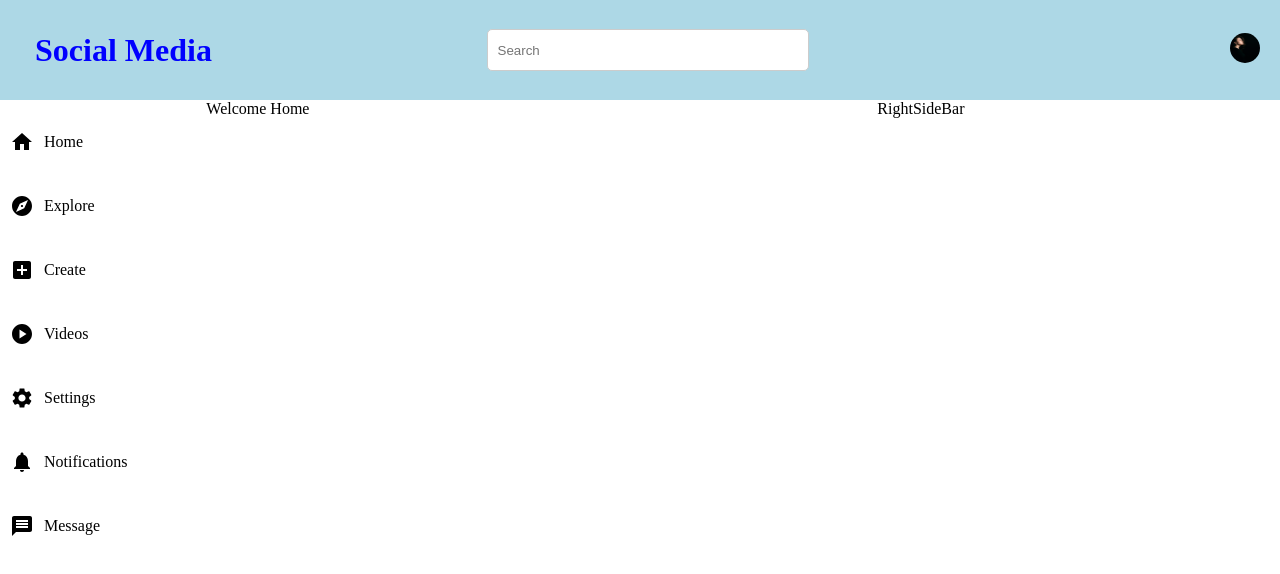
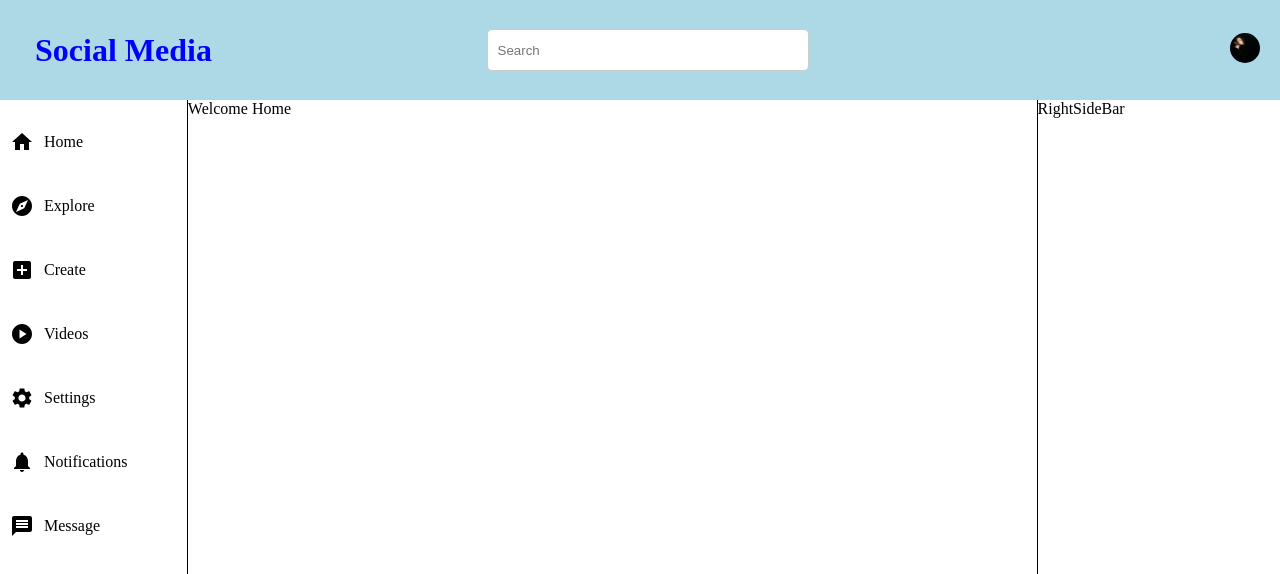
Before and after one commit to DattaPavanLovisetti/my-react-website, a React (Create React App) app: page /homepage in a window 1280 px wide. Shown: the top 574 px of the page. Built offline with nearby package versions, Linux system fonts and the light colour scheme.

Commit message:
Added when clicked logout it will go to login page and changed css

```diff
--- a/src/Home page/Feed/Feed.css
+++ b/src/Home page/Feed/Feed.css
@@ -1,4 +1,4 @@
 .feed-main {
-    flex: 5;
+    flex: 7;
     overflow-y: auto;
 }
--- a/src/Home page/Left Side Bar/LeftSideBar.css
+++ b/src/Home page/Left Side Bar/LeftSideBar.css
@@ -3,7 +3,7 @@
     overflow-y: auto;
     max-height: 100%;
     padding-right: 5px;
-    /* overflow-x: hidden; */
+    border-right:  1px solid black;
 }
 
 .leftsidebar-icons {
@@ -26,6 +26,5 @@
 
 .leftsidebar-icons:hover{
     background-color: #f0f0f0;
-    width: 100%;
     border-radius: 20px;
 }
--- a/src/Home page/Right Side Bar/RightSideBar.css
+++ b/src/Home page/Right Side Bar/RightSideBar.css
@@ -1,5 +1,6 @@
 .rightsidebar-main {
-    flex: 3;
+    flex: 2;
     overflow-y: auto;
     max-height: 100%;
+    border-left: 1px solid black;
 }
--- a/src/Home page/Top Bar/TopBar.css
+++ b/src/Home page/Top Bar/TopBar.css
@@ -20,7 +20,6 @@
     outline: none;
     height: 30px;
     width: 300px;
-    /* width: 100%; */
     padding: 5px 10px;
     border-radius: 5px;
     border: 1px solid #ccc;
@@ -35,7 +34,6 @@
     border: 1px solid #ccc;
     box-shadow: 0 2px 5px rgba(0, 0, 0, 0.2);
     border-radius: 5px;
-    /* z-index: 10; */
 }
 
 .search-dropdown ul {
--- a/src/Home page/Top Bar/TopBar.jsx
+++ b/src/Home page/Top Bar/TopBar.jsx
@@ -2,11 +2,13 @@ import React, { useState, useRef, useEffect } from "react";
 import "./TopBar.css";
 import profileImage from "../../assets/profileImage.jpg";
 import { TrendingUp } from "@mui/icons-material";
+import { useNavigate } from "react-router-dom";
 
 export default function TopBar() {
   const [searchDropDown, setSearchDropDown] = useState(false);
   const [profileDropdown, setProfileDropdown] = useState(false);
   const profileDropdownRef = useRef(null);
+  const navigate = useNavigate();
 
   const toggleDropdown = () => {
     setProfileDropdown((prev) => !prev);
@@ -19,6 +21,12 @@ export default function TopBar() {
   const handleSearchBlur = () => {
     setTimeout(() => setSearchDropDown(false), 200);
   };
+
+  const handleLOgout = () => {
+    localStorage.removeItem("authToken");
+    sessionStorage.removeItem("userSession")
+    navigate("/")
+  }
 
   useEffect(() => {
     const handleClickOutside = (event) =>
@@ -80,7 +88,7 @@ export default function TopBar() {
               <li>Profile</li>
               <li>Help</li>
               <li>Options</li>
-              <li>Log Out</li>
+              <li onClick={handleLOgout}>Log Out</li>
             </ul>
             </div>
           )}
--- a/src/Login page/LoginPage.css
+++ b/src/Login page/LoginPage.css
@@ -53,7 +53,6 @@
     outline: none;
     text-align: left;
     border-radius: 10px;
-    /* padding-right: 35px; */
 }
 
 .email-password::placeholder {
@@ -68,9 +67,6 @@
     top: 52%;
     transform: translateY(-50%);
     cursor: pointer;
-    /* color: #007bff;  */
     font-size: 20px;
     display: flex;
-    /* align-items: center;
-    justify-content: center; */
 }
--- a/src/Login page/LoginPage.jsx
+++ b/src/Login page/LoginPage.jsx
@@ -77,12 +77,10 @@ export default function LoginPage() {
         ></input>
 
         <label htmlFor="password"> Password : </label>
-        {/* <div className="password-container"> */}
         <input
           value={password}
           onChange={handlePasswordChange}
           className="email-password"
-          // type="password"
           type={passwordVisibility ? "text" : "password"}
           id="password"
           placeholder="Enter Password"
@@ -90,7 +88,6 @@ export default function LoginPage() {
         <div className="password-toggle-icon" onClick={togglePasswordVisibility}>
           {passwordVisibility ? <VisibilityOff /> : <Visibility />}
         </div>
-        {/* </div> */}
 
         {error && <div>{error}</div>}
 
```
